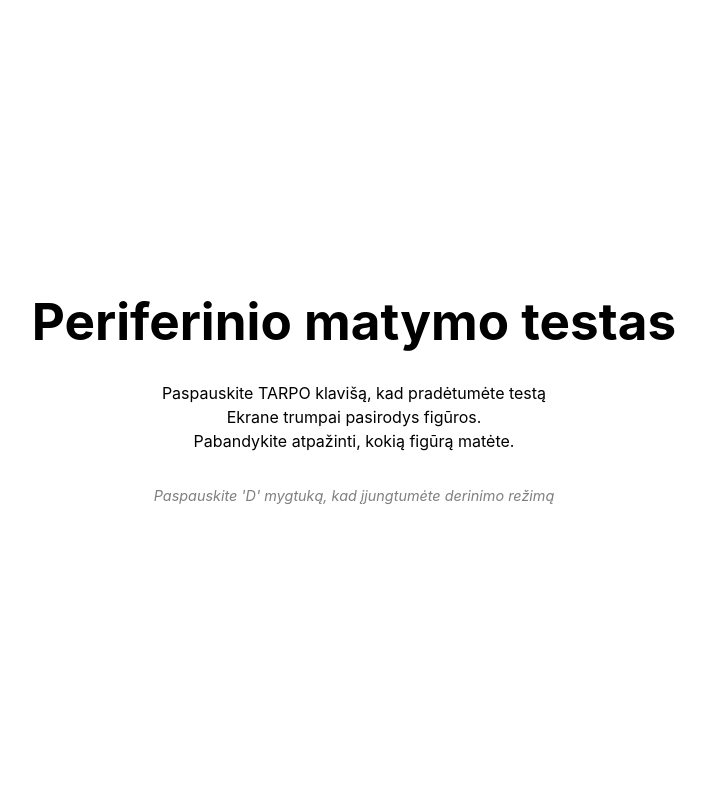
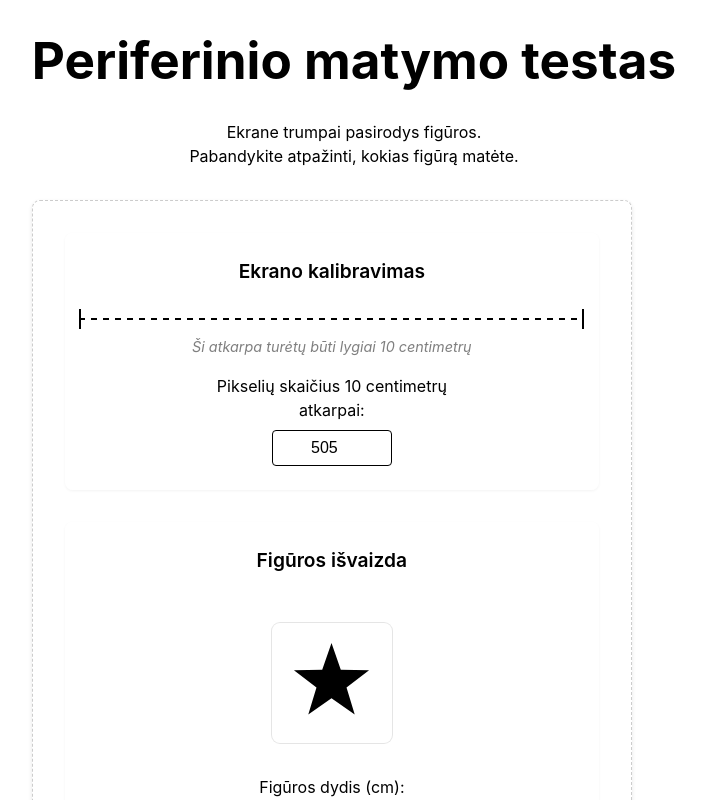
Before and after one commit to mvaldas9/peripheral-vision-test, a React (Vite) app: page / in a window 1280 px wide. Shown: the top 800 px of the page, without its empty margins (286-992 px from the left). Built offline with nearby package versions, Linux system fonts and the light colour scheme.

Commit message:
Minor tweaks

```diff
--- a/src/App.jsx
+++ b/src/App.jsx
@@ -153,10 +153,7 @@ function App() {
   };
 
   const handleKeyPress = useCallback((e) => {
-    if (e.code === 'Space' && gameState === GameStates.INTRO) {
-      e.preventDefault();
-      startGame();
-    } else if (e.code === 'KeyD') {
+    if (e.code === 'KeyD') {
       e.preventDefault();
       setIsDebugMode(prev => !prev);
     }
@@ -192,8 +189,6 @@ function App() {
   }, [gameState, blankDuration, shapeDuration]);
 
   const renderCalibration = () => {
-    if (!isDebugMode) return null;
-
     return (
       <div className="calibration">
         {/* Screen calibration section */}
@@ -275,7 +270,7 @@ function App() {
           <h3>Testo nustatymai</h3>
           <div className="calibration-input">
             <label>
-              Apskritimo spindulys (cm):
+              Periferinio apskritimo spindulys (cm):
               <input
                 type="number"
                 value={circleRadiusCm}
@@ -473,10 +468,8 @@ function App() {
         return (
           <div className="intro">
             <h1>Periferinio matymo testas</h1>
-            <p>Paspauskite TARPO klavišą, kad pradėtumėte testą</p>
             <p>Ekrane trumpai pasirodys figūros.</p>
-            <p>Pabandykite atpažinti, kokią figūrą matėte.</p>
-            <p className="debug-hint">Paspauskite 'D' mygtuką, kad įjungtumėte derinimo režimą</p>
+            <p>Pabandykite atpažinti, kokias figūrą matėte.</p>
             {renderCalibration()}
           </div>
         );
```
